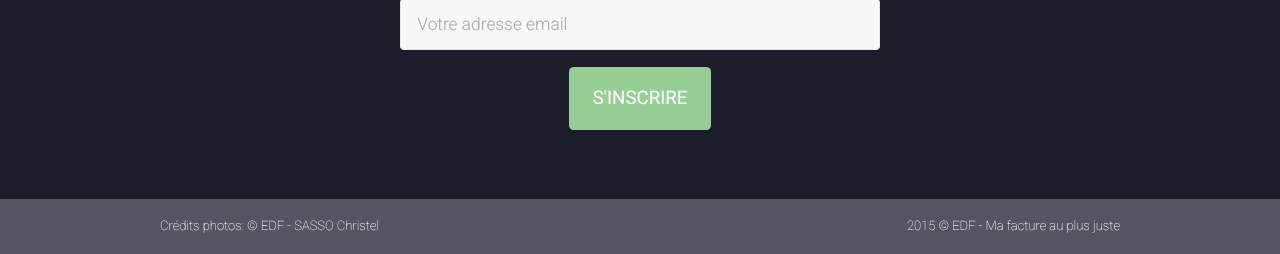
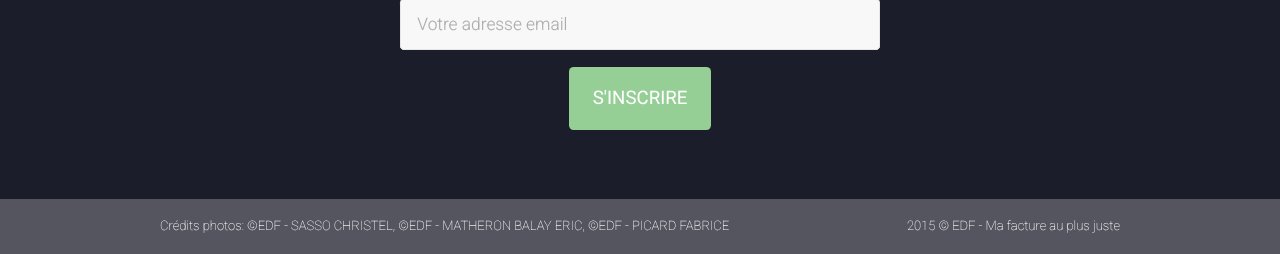
Before and after one commit to nicolaschengdev/sorobanapp, a PHP site: page / in a window 1280 px wide. Shown: the part 3949-4203 px from the top of the page. Run offline with PHP 8.4, Linux system fonts and the light colour scheme; some libraries are stand-ins or nearby versions; some web fonts are replaced.

Commit message:
updated credits photos

```diff
--- a/index.php
+++ b/index.php
@@ -370,8 +370,9 @@ if (isset($output['ref'])) {
 	<section id="footer">
 		<div class="container">
 			<div class="row">
-				<div class="6u 12u(narrow) imprint">Crédits photos: &copy; EDF - SASSO Christel</div>
-				<div class="6u 12u(narrow) copyright">2015 &copy; EDF - Ma facture au plus juste</div>
+				<div class="8u 12u(narrow) imprint">
+					Crédits photos: &copy;EDF - SASSO CHRISTEL, &copy;EDF - MATHERON BALAY ERIC, &copy;EDF - PICARD FABRICE</div>
+				<div class="4u 12u(narrow) copyright">2015 &copy; EDF - Ma facture au plus juste</div>
 			</div>
 		</div>
 	</section>
```
